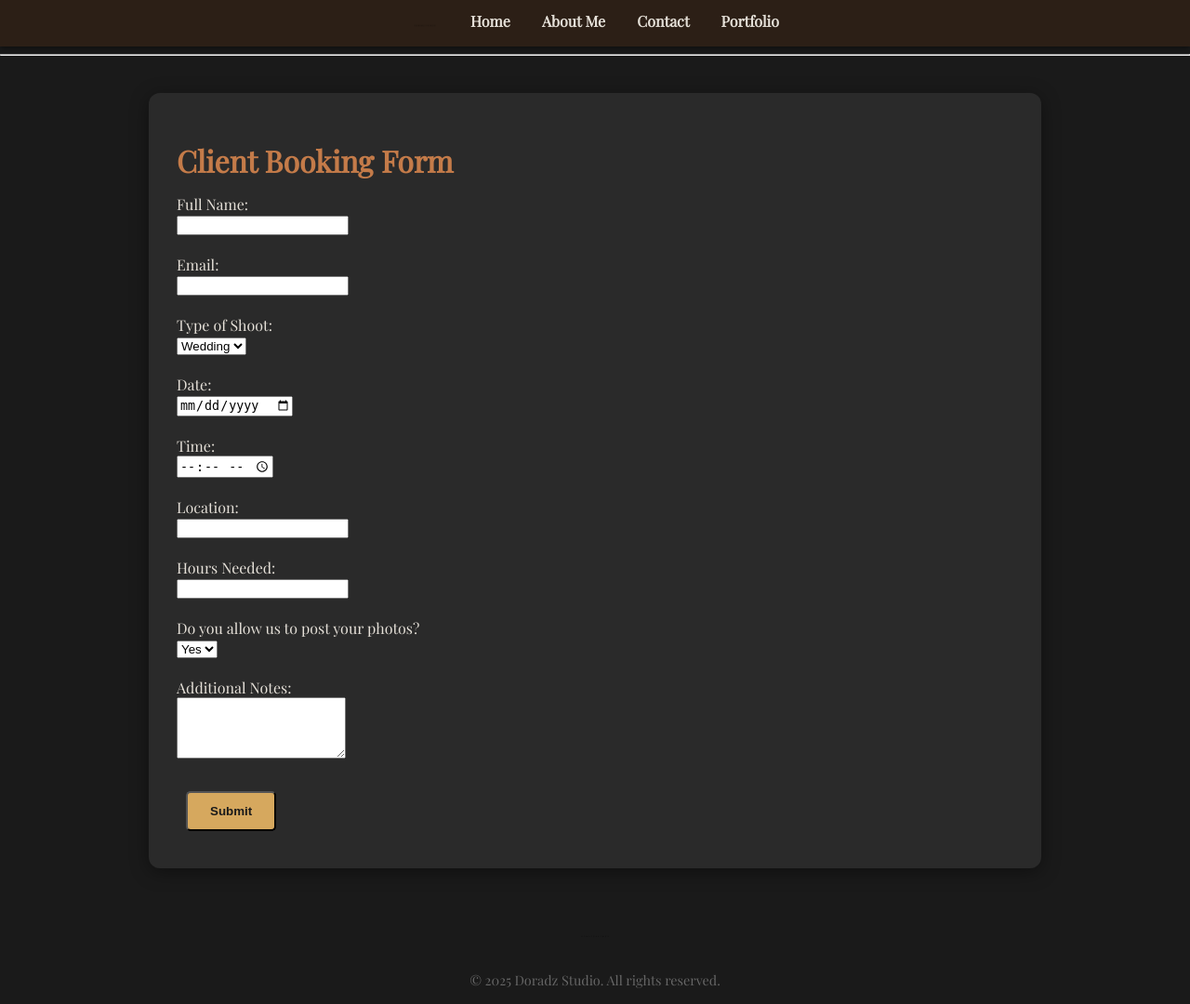
After one commit to Doradz22/mkdir, a Flask app: page /contactinfo/client in a window 1280 px wide. The commit adds this page. Shown: the whole page at 93% size. Run offline with Flask 3, Linux system fonts and the light colour scheme.

Commit message:
contact info
Updated_client_and_model_html

```diff
--- a/app.py
+++ b/app.py
@@ -1,4 +1,6 @@
 from flask import Flask, render_template
+from flask import request
+
 
 app = Flask(__name__)
 
@@ -10,9 +12,65 @@ def index():
 def aboutme():
     return render_template('aboutme.html')
 
+
+
+
+
+
+
 @app.route('/contactinfo')
 def contactinfo():
-    return render_template('contactinfo.html')
+    return render_template('contact_landing.html')
+
+@app.route('/contactinfo/client', methods=['GET', 'POST'])
+def client_form():
+    if request.method == 'POST':
+        # Dito natin hahawakan yung submitted data later
+        name = request.form['name']
+        email = request.form['email']
+        shoot_type = request.form['shoot_type']
+        date = request.form['date']
+        time = request.form['time']
+        location = request.form['location']
+        hours = request.form['hours']
+        permission = request.form['permission']
+        notes = request.form['notes']
+
+        # For now, simple print or redirect
+        print(f"New Client: {name}, {email}, {shoot_type}")
+
+        return render_template('thank_you.html')
+
+    return render_template('client_form.html')
+
+
+@app.route('/contactinfo/model', methods=['GET', 'POST'])
+def model_form():
+    if request.method == 'POST':
+        name = request.form['name']
+        age = int(request.form['age'])
+        experience = request.form['experience']
+        permission = request.form['permission']
+        agree = request.form.get('agree')
+        availability = request.form['availability']
+
+        # Age check (basic handling for now)
+        if age < 18:
+            return render_template('underage.html')
+
+        if not agree:
+            return "<h2>You must agree to the terms to proceed.</h2>"
+
+        print(f"Model: {name}, Age: {age}, Experience: {experience}")
+
+        return render_template('thank_you.html')
+
+    return render_template('model_form.html')
+
+
+
+
+
 
 @app.route('/portfolio')
 def portfolio():
--- a/static/styles.css
+++ b/static/styles.css
@@ -162,3 +162,15 @@ body {
   .btn:hover {
     background-color: #f4f1ee;
   }
+
+
+  .contact-options {
+    margin-top: 30px;
+    text-align: center;
+  }
+
+  .contact-options .btn {
+    margin: 10px;
+    padding: 15px 30px;
+    font-size: 16px;
+  }
--- /dev/null
+++ b/templates/client_form.html
@@ -0,0 +1,46 @@
+{% extends 'base.html' %}
+
+{% block title %}Client Booking Form{% endblock %}
+
+{% block content %}
+<h1>Client Booking Form</h1>
+
+<form method="POST">
+  <label>Full Name:</label><br>
+  <input type="text" name="name" required><br><br>
+
+  <label>Email:</label><br>
+  <input type="email" name="email" required><br><br>
+
+  <label>Type of Shoot:</label><br>
+  <select name="shoot_type" required>
+    <option value="Wedding">Wedding</option>
+    <option value="Event">Event</option>
+    <option value="Portrait">Portrait</option>
+    <option value="Studio">Studio</option>
+  </select><br><br>
+
+  <label>Date:</label><br>
+  <input type="date" name="date" required><br><br>
+
+  <label>Time:</label><br>
+  <input type="time" name="time" required><br><br>
+
+  <label>Location:</label><br>
+  <input type="text" name="location" required><br><br>
+
+  <label>Hours Needed:</label><br>
+  <input type="number" name="hours" min="1" required><br><br>
+
+  <label>Do you allow us to post your photos?</label><br>
+  <select name="permission" required>
+    <option value="Yes">Yes</option>
+    <option value="No">No</option>
+  </select><br><br>
+
+  <label>Additional Notes:</label><br>
+  <textarea name="notes" rows="4"></textarea><br><br>
+
+  <button type="submit" class="btn">Submit</button>
+</form>
+{% endblock %}
```
Also changed, not shown: templates/contact_landing.html (added, +14 -0 lines), templates/contactinfo.html (deleted, +0 -23 lines), templates/model_form.html (added, +32 -0 lines), templates/thank_you.html (added, +9 -0 lines), templates/underage.html (added, +10 -0 lines), 2 other files.
